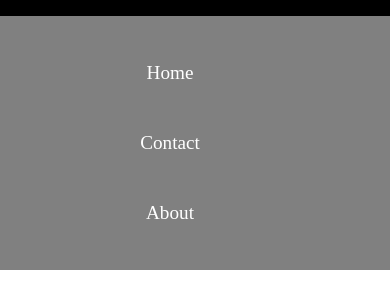
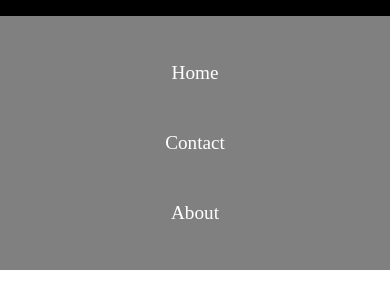
Before and after one commit to goyal2506/Responsive-navbar, a plain HTML site: page index.html in a window 390 px wide. Both pictures are taken after a click on the element 368 px from the left and 42 px from the top of the page. Shown: the part 68-376 px from the top of the page. Drawn offline with Linux system fonts and the light colour scheme.

Commit message:
Update styles.css

```diff
--- a/styles.css
+++ b/styles.css
@@ -50,6 +50,9 @@ ul li{
     nav ul{
         display: none;
     }
+    .show li{
+        margin-left: 50px;
+    }
     .show{
         display: flex;
         flex-direction: column;
```
